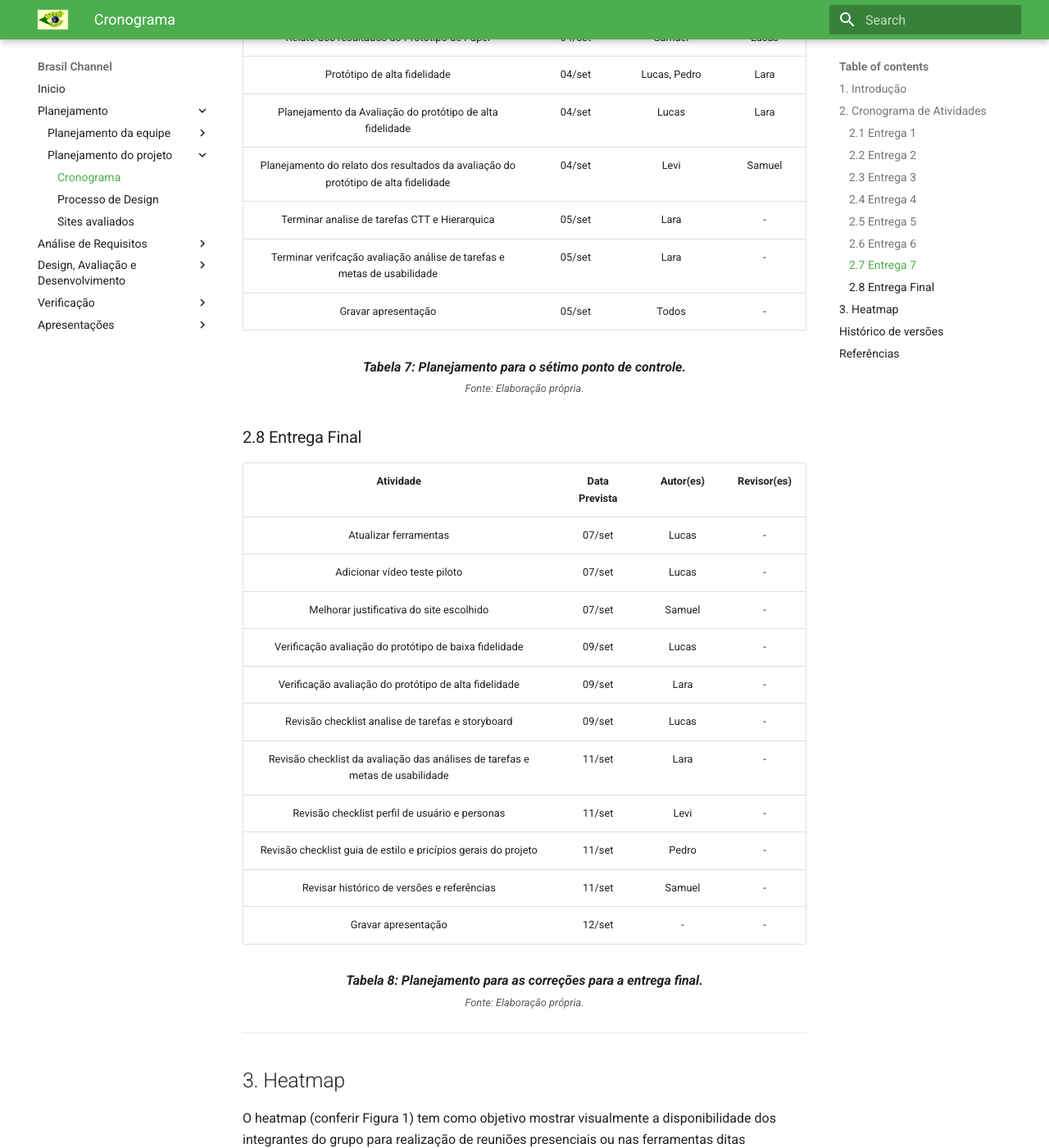
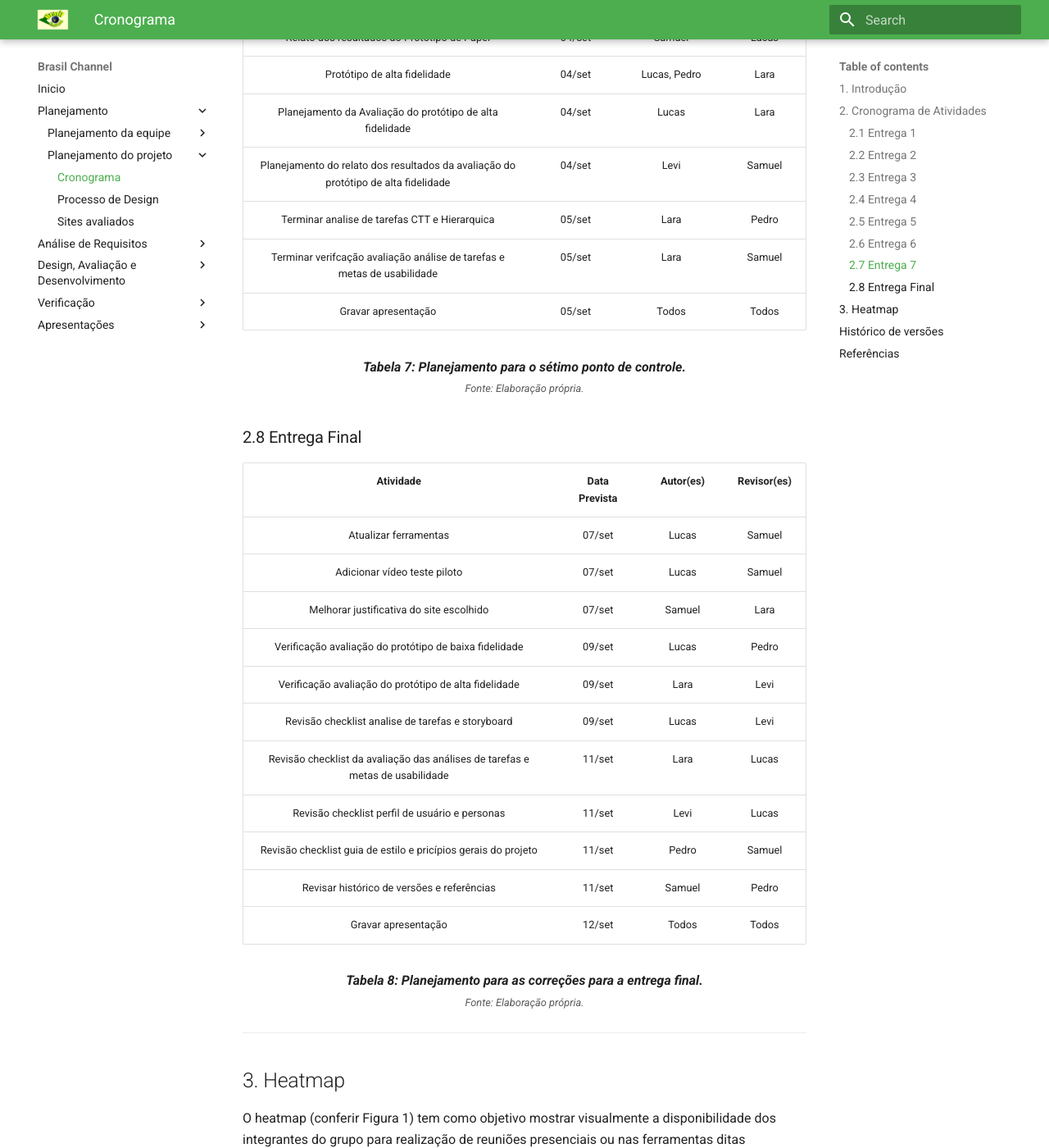
Before and after one commit to klmurussi/2022.1-Brasil-Channel, an MkDocs documentation site: the page built from docs/planejamento/cronograma.md, in a window 1280 px wide and 1400 px high, scrolled down 4251 px. Shown: the whole window at 82% size. Built offline with MkDocs 1.6.1 and Material for MkDocs 9.7.7, drawn with Linux system fonts in a browser that asks for light colours; some of the changed text lies outside the part shown.

Commit message:
Update cronograma.md

```diff
--- a/docs/planejamento/cronograma.md
+++ b/docs/planejamento/cronograma.md
@@ -30,10 +30,10 @@
 
 |           Atividade          |    Data  Prevista  | Autor(es) | Revisor(es) |
 |:----------------------------:|:----------:| :-------: | :---------: |
-| Perfil do usuário    |        15/jul    | Lucas | - |
-|        Aspectos Éticos de pesquisa       |   16/jul     | Lara | - |
-|    Personas    |   17/jul  | Lucas | - |
-|     Análise de Tarefa  |    18/jul| Samuel e Pedro | - |
+| Perfil do usuário    |        15/jul    | Lucas | Pedro |
+|        Aspectos Éticos de pesquisa       |   16/jul     | Lara | Lucas |
+|    Personas    |   17/jul  | Lucas | Samuel |
+|     Análise de Tarefa  |    18/jul| Samuel e Pedro | Levi |
 |      Gravar apresentação     |  19/jul| Todos | Todos |
 
 <figcaption align='center'>
@@ -47,11 +47,11 @@
 |:----------------------------:|:----------:| :-------: | :---------: |
 | Princípios gerais do projeto    |        30/jul    | Lucas | Pedro Henrique |
 |        Metas de usabilidade       |   30/jul     | Samuel | Lucas |
-|    Guia de estilo tópicos 1, 2  e  3  |   30/jul  | Levi | - |
-|    Guia de estilo tópicos 4 e 5  |   30/jul  | Pedro Henrique | - |
-|    Guia de estilo tópico 6  |   30/jul  | Kathlyn | - |
-|      Gravar apresentação     |  30/jul| Todos | - |
-|      Editar vídeo     |  31/jul| Pedro Henrique | - |
+|    Guia de estilo tópicos 1, 2  e  3  |   30/jul  | Levi | lucas |
+|    Guia de estilo tópicos 4 e 5  |   30/jul  | Pedro Henrique | Samuel |
+|    Guia de estilo tópico 6  |   30/jul  | Kathlyn | Samuel |
+|      Gravar apresentação     |  30/jul| Todos | Todos |
+|      Editar vídeo     |  31/jul| Pedro Henrique | Todos |
 
 <figcaption align='center'>
     <b>Tabela 3: Planejamento para o terceiro ponto de controle.</b>
@@ -69,8 +69,8 @@
 | Planejamento da Análise de Tarefas    |        07/ago    | Lara | Lucas |
 | StoryBoards    |        07/ago    | Levi | Lucas |
 | Detalhamento Storyboards    |        07/ago    | Samuel, Pedro | Levi |
-|      Gravar apresentação     |  07/ago | Todos | - |
-|      Editar e Postar apresentação     |  07/ago | Lucas | - |
+|      Gravar apresentação     |  07/ago | Todos | Todos |
+|      Editar e Postar apresentação     |  07/ago | Lucas | Pedro |
 
 <figcaption align='center'>
     <b>Tabela 4: Planejamento para o quarto ponto de controle.</b>
@@ -84,11 +84,11 @@
 | Melhorias do planejamento storyboard  |        12/ago    | Lucas | Pedro |
 | Melhorias do planejamento analise de tarefas  |        12/ago    | Lara | Samuel |
 | Finalização da correção do guia de estilo   |        12/ago    | Levi | Lucas |
-| Relato dos resultados do Story Board e da Análise de tarefas    |        16/ago    | Lucas, Lara, Samuel | - |
-|    protótipo em papel    |   16/ago  | Levi | - |
-|    Planejamento da avaliação do protótipo em papel    |   16/ago  | Pedro | - |
-|     planejamento do relato dos resultados da avaliação do Protótipo de Papel  |    16/ago| Pedro | - |
-|      Gravar apresentação     |  16/ago|- | - |
+| Relato dos resultados do Story Board e da Análise de tarefas    |        16/ago    | Lucas, Lara, Samuel | Samuel |
+|    protótipo em papel    |   16/ago  | Levi | Pedro |
+|    Planejamento da avaliação do protótipo em papel    |   16/ago  | Pedro | Lucas |
+|     planejamento do relato dos resultados da avaliação do Protótipo de Papel  |    16/ago| Pedro | Lucas |
+|      Gravar apresentação     |  16/ago|Todos | Todos |
 
 <figcaption align='center'>
     <b>Tabela 5: Planejamento para o quinto ponto de controle.</b>
@@ -127,9 +127,9 @@
 |  Protótipo de alta fidelidade     |        04/set    | Lucas, Pedro | Lara |
 |      Planejamento da Avaliação do protótipo de alta fidelidade       |   04/set     | Lucas | Lara |
 |     Planejamento do relato dos resultados da avaliação do protótipo de alta fidelidade   |   04/set  | Levi | Samuel |
-| Terminar analise de tarefas CTT e Hierarquica     |        05/set    |Lara | - |
-| Terminar verifcação avaliação análise de tarefas e metas de usabilidade    |        05/set    |Lara | - |
-|     Gravar apresentação  |    05/set| Todos | - |
+| Terminar analise de tarefas CTT e Hierarquica     |        05/set    |Lara | Pedro |
+| Terminar verifcação avaliação análise de tarefas e metas de usabilidade    |        05/set    |Lara | Samuel |
+|     Gravar apresentação  |    05/set| Todos | Todos |
 
 <figcaption align='center'>
     <b>Tabela 7: Planejamento para o sétimo ponto de controle.</b>
@@ -140,17 +140,17 @@
 
 |           Atividade          |    Data Prevista   | Autor(es) | Revisor(es) |
 |:----------------------------:|:----------:|  :-------: | :---------: |
-| Atualizar ferramentas     |        07/set    | Lucas | - |
-| Adicionar vídeo teste piloto     |        07/set    | Lucas | - |
-| Melhorar justificativa do site escolhido     |        07/set    | Samuel | - |
-| Verificação avaliação do protótipo de baixa fidelidade     |        09/set    | Lucas | - |
-| Verificação avaliação do protótipo de alta fidelidade     |        09/set    | Lara | - |
-| Revisão checklist analise de tarefas e storyboard     |        09/set    | Lucas | - |
-| Revisão checklist da avaliação das análises de tarefas e metas de usabilidade      |        11/set    | Lara | - |
-| Revisão checklist perfil de usuário e personas      |        11/set    | Levi | - |
-| Revisão checklist guia de estilo e pricípios gerais do projeto      |        11/set    | Pedro | - |
-| Revisar histórico de versões e referências    |        11/set    | Samuel | - |
-|      Gravar apresentação     |  12/set| - | - |
+| Atualizar ferramentas     |        07/set    | Lucas | Samuel |
+| Adicionar vídeo teste piloto     |        07/set    | Lucas | Samuel |
+| Melhorar justificativa do site escolhido     |        07/set    | Samuel | Lara |
+| Verificação avaliação do protótipo de baixa fidelidade     |        09/set    | Lucas | Pedro |
+| Verificação avaliação do protótipo de alta fidelidade     |        09/set    | Lara | Levi |
+| Revisão checklist analise de tarefas e storyboard     |        09/set    | Lucas | Levi |
+| Revisão checklist da avaliação das análises de tarefas e metas de usabilidade      |        11/set    | Lara | Lucas|
+| Revisão checklist perfil de usuário e personas      |        11/set    | Levi | Lucas |
+| Revisão checklist guia de estilo e pricípios gerais do projeto      |        11/set    | Pedro | Samuel |
+| Revisar histórico de versões e referências    |        11/set    | Samuel | Pedro |
+|      Gravar apresentação     |  12/set| Todos | Todos |
 
 <figcaption align='center'>
     <b>Tabela 8: Planejamento para as correções para a entrega final.</b>
```
